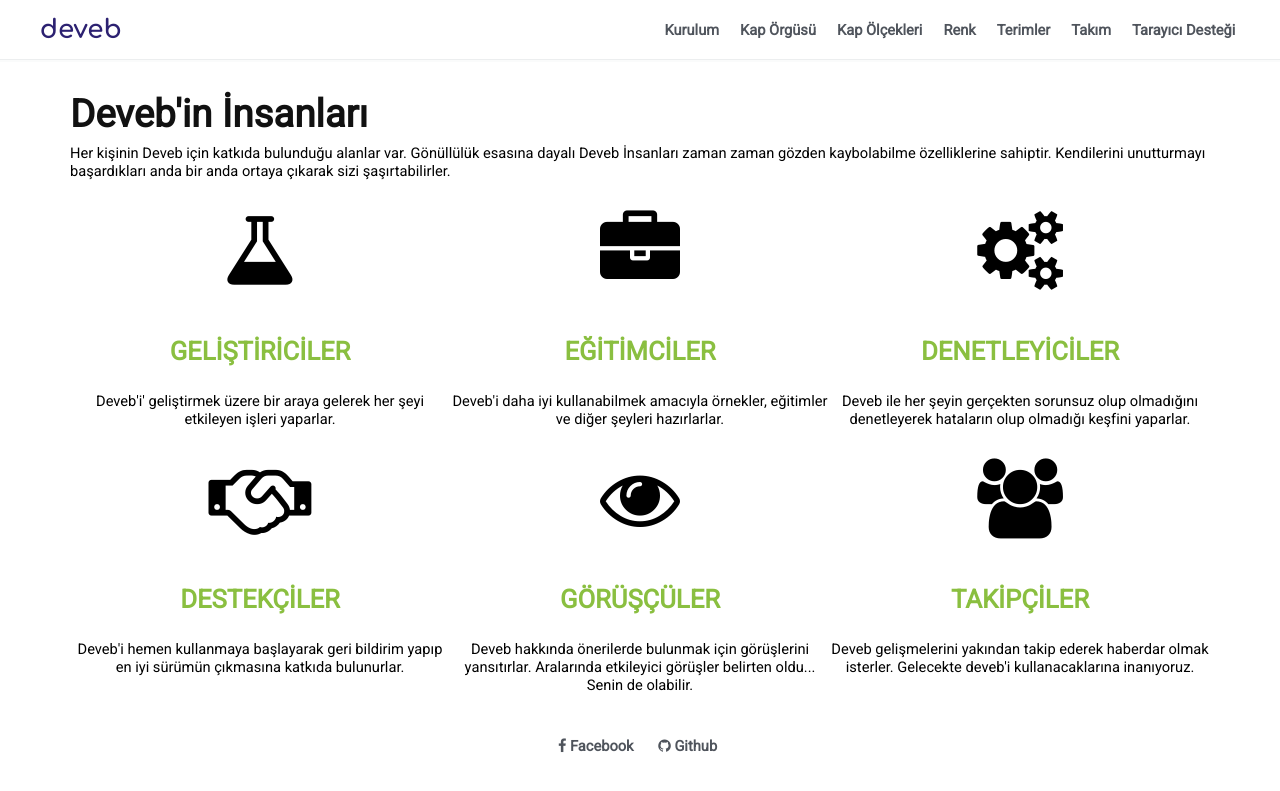
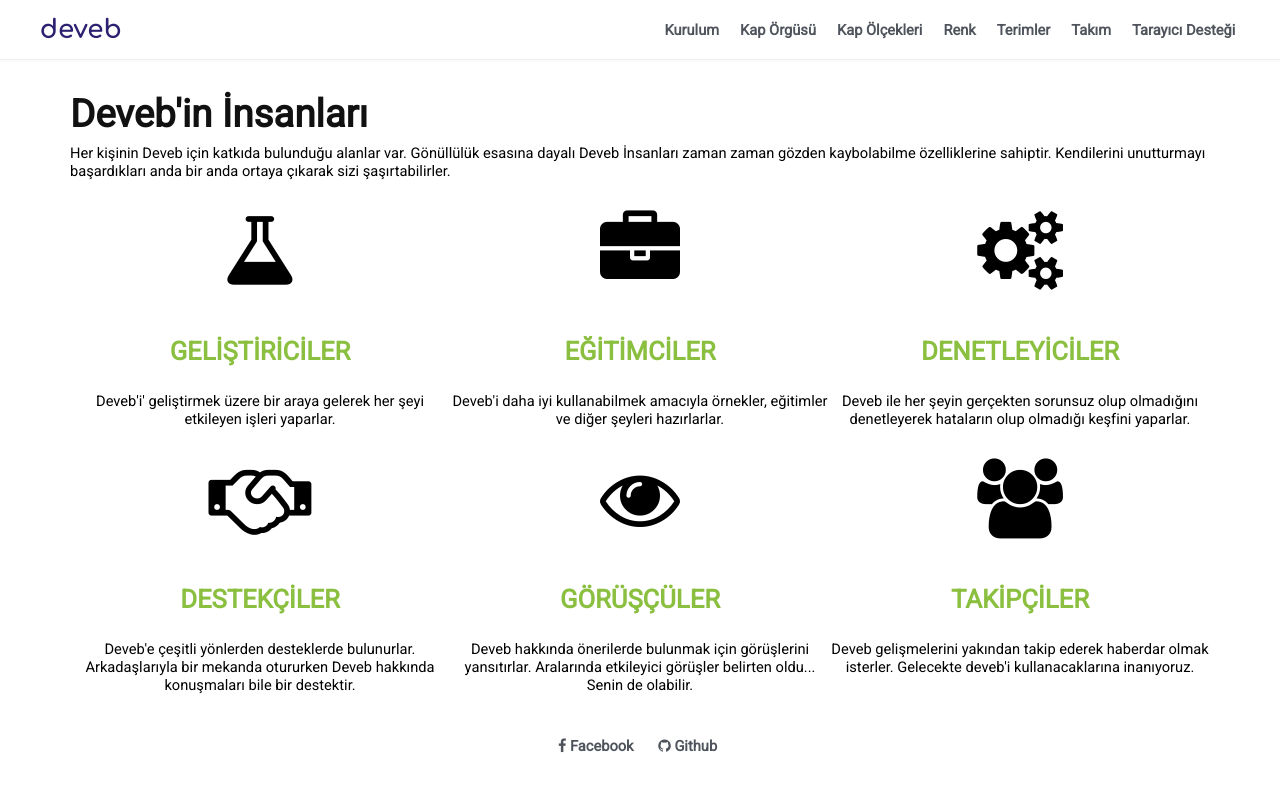
Before and after one commit to data-deveb/data-deveb.github.io, a Jekyll site: the page built from belgeler/takim.html, in a window 1280 px wide. Shown: the top 791 px of the page. Built offline with Jekyll 4.4.1, drawn with Linux system fonts in a browser that asks for light colours.

Commit message:
Düzeltmeler.

```diff
--- a/belgeler/takim.html
+++ b/belgeler/takim.html
@@ -31,7 +31,7 @@
     <div>
       <i class="fa fa-handshake-o beri-2" style="font-size:60pt;"></i> <br>
       <h2 data-metin="olumlu">DESTEKÇİLER</h2> <br>
-      Deveb'i hemen kullanmaya başlayarak geri bildirim yapıp en iyi sürümün çıkmasına katkıda bulunurlar.
+      Deveb'e çeşitli yönlerden desteklerde bulunurlar. Arkadaşlarıyla bir mekanda otururken Deveb hakkında konuşmaları bile bir destektir.
     </div>
   </div>
   <div data-gnl="1" data-kçk="1" data-ort="1">
```
